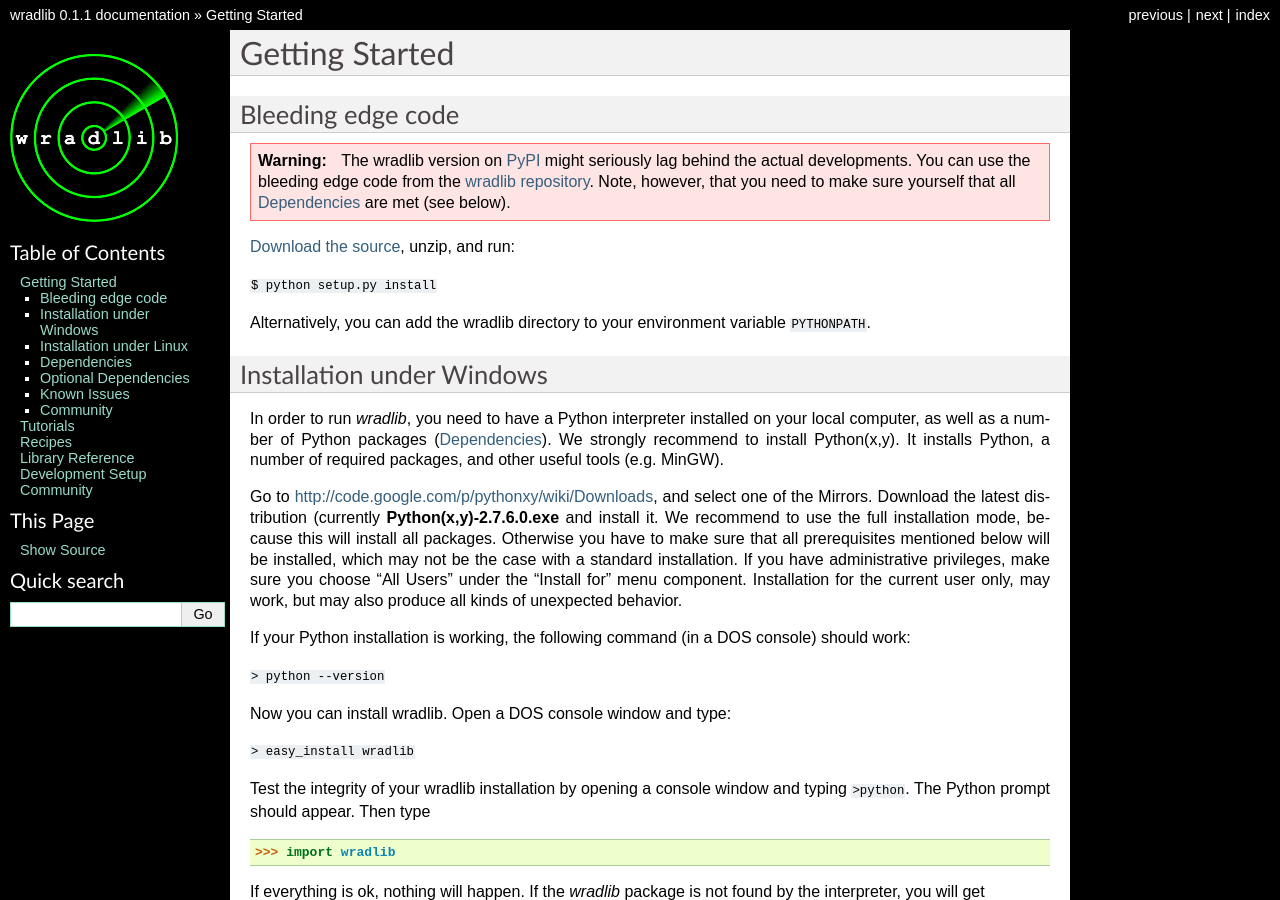
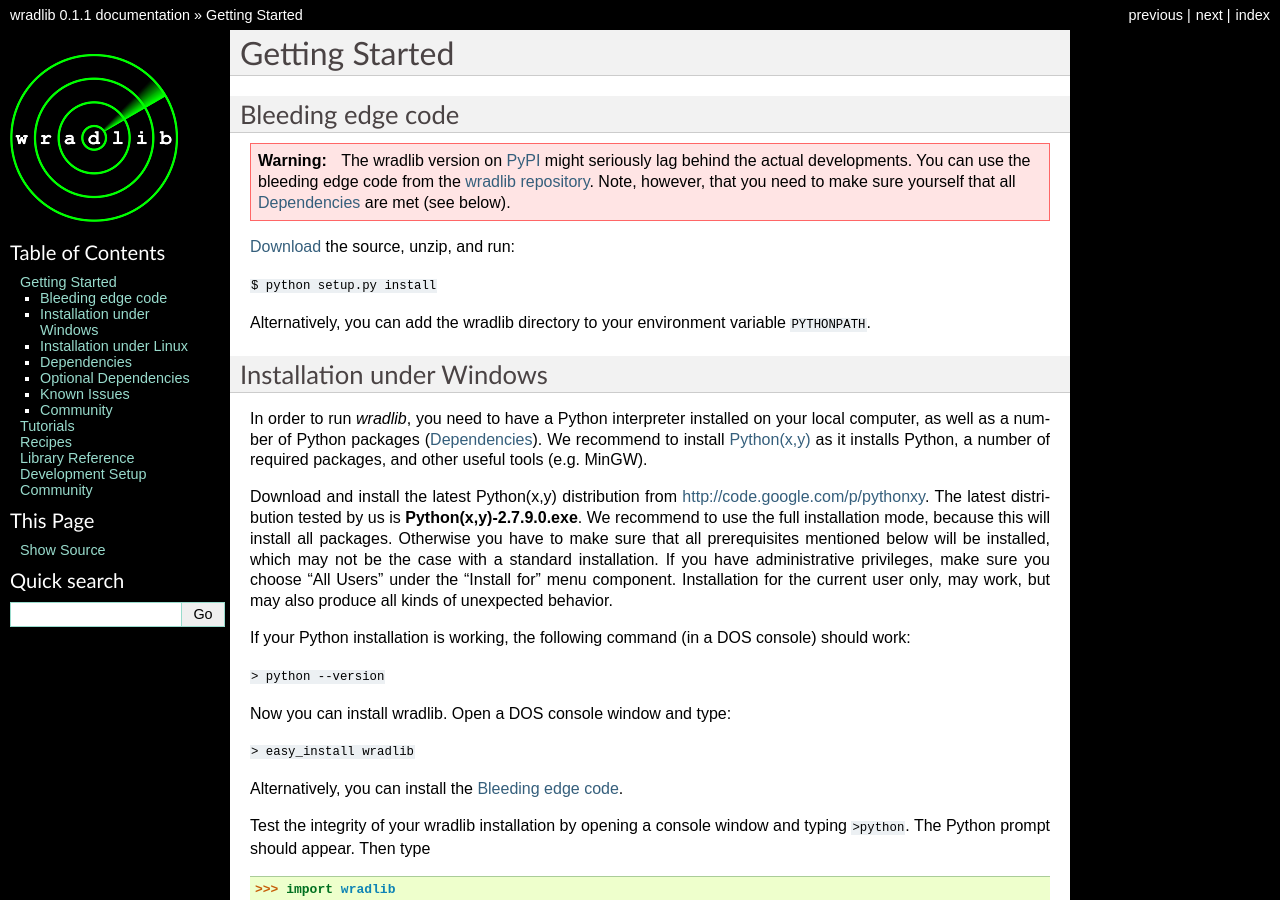
Before and after one commit to wradlib/wradlib-docs, a Sphinx documentation site: the page built from source/gettingstarted.rst, in a window 1280 px wide and 900 px high. Built offline with Sphinx 7.4.7, drawn with Linux system fonts in a browser that asks for light colours; formulas are drawn with MathJax 3.

Commit message:
DOC: Updated the Python(x,y) reference to the latest distribution that was tested by me.

```diff
--- a/source/gettingstarted.rst
+++ b/source/gettingstarted.rst
@@ -6,7 +6,7 @@ Bleeding edge code
 
 .. warning:: The wradlib version on `PyPI <https://pypi.python.org/pypi/wradlib>`_ might seriously lag behind the actual developments. You can use the bleeding edge code from the `wradlib repository <https://bitbucket.org/wradlib/wradlib>`_. Note, however, that you need to make sure yourself that all `Dependencies`_ are met (see below).
 
-`Download the source <http://bitbucket.org/wradlib/wradlib/get/default.zip>`_, unzip, and run:
+`Download <http://bitbucket.org/wradlib/wradlib/get/default.zip>`_ the source, unzip, and run:
 
 ``$ python setup.py install``
 
@@ -16,10 +16,10 @@ Alternatively, you can add the wradlib directory to your environment variable ``
 Installation under Windows
 --------------------------
 
-In order to run *wradlib*, you need to have a Python interpreter installed on your local computer, as well as a number of Python packages (`Dependencies`_). We strongly recommend to install Python(x,y). It installs Python, a number of required packages, and other useful tools (e.g. MinGW).
+In order to run *wradlib*, you need to have a Python interpreter installed on your local computer, as well as a number of Python packages (`Dependencies`_). We recommend to install `Python(x,y) <http://code.google.com/p/pythonxy>`_ as it installs Python, a number of required packages, and other useful tools (e.g. MinGW).
 
-Go to http://code.google.com/p/pythonxy/wiki/Downloads, and select one of the Mirrors.
-Download the latest distribution (currently **Python(x,y)-2.7.6.0.exe** and install it.
+Download and install the latest Python(x,y) distribution from http://code.google.com/p/pythonxy.
+The latest distribution tested by us is **Python(x,y)-2.7.9.0.exe**.
 We recommend to use the full installation mode, because this will install all packages.
 Otherwise you have to make sure that all prerequisites mentioned below will be installed, which may not be the case with a standard installation.
 If you have administrative privileges, make sure you choose "All Users" under the "Install for" menu component.
@@ -32,6 +32,8 @@ If your Python installation is working, the following command (in a DOS console)
 Now you can install wradlib. Open a DOS console window and type:
 
 ``> easy_install wradlib``
+
+Alternatively, you can install the `Bleeding edge code`_.
 
 Test the integrity of your wradlib installation by opening a console window and typing ``>python``. The Python prompt should appear. Then type
 
```
